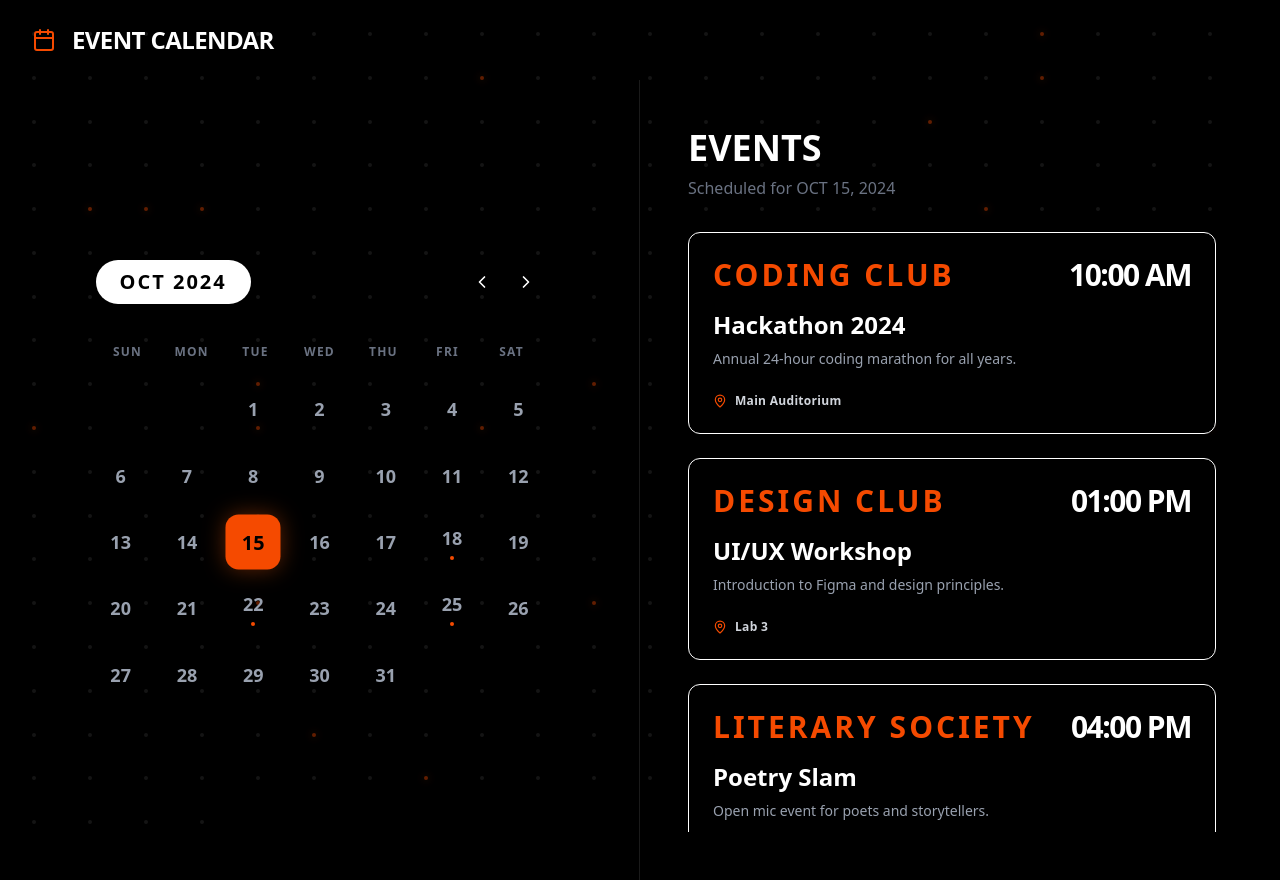
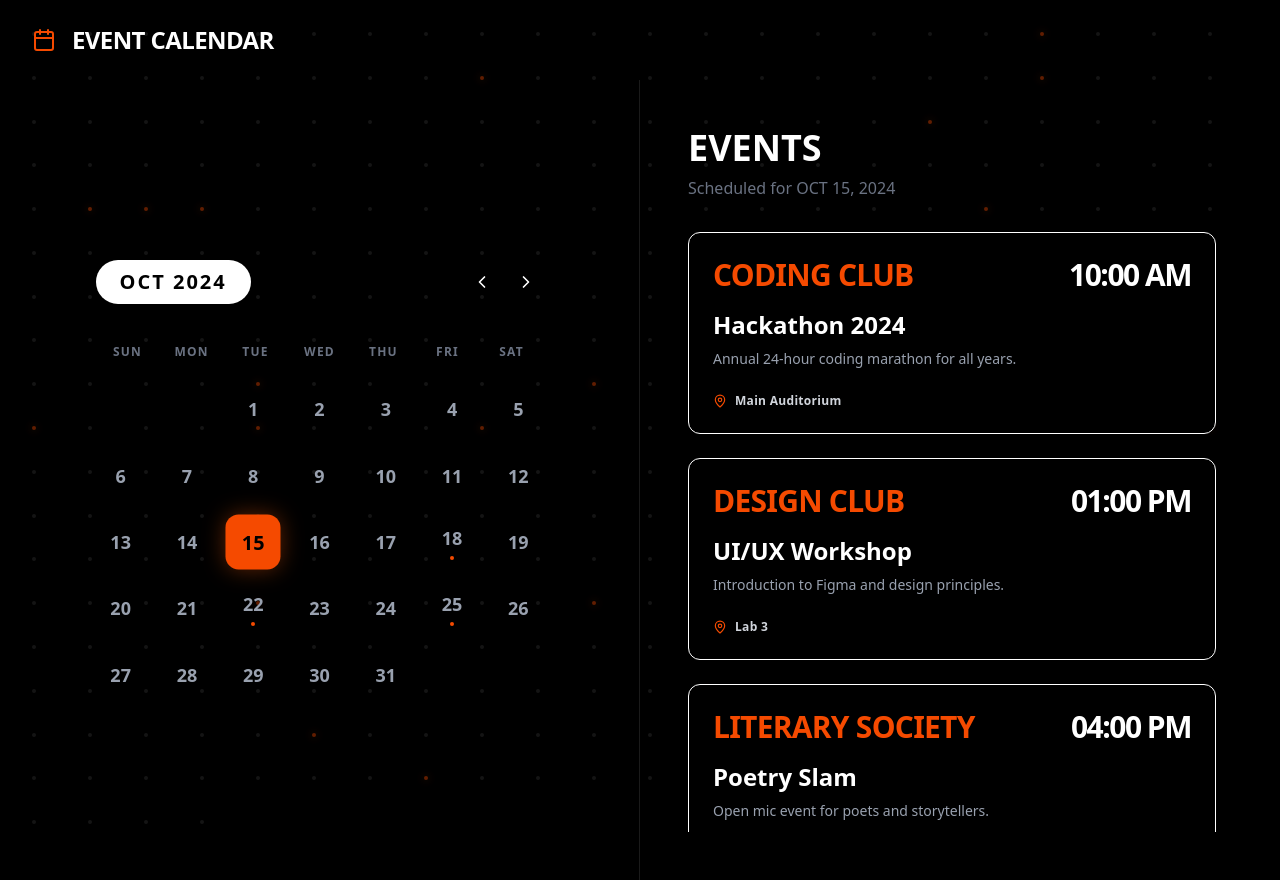
Before and after one commit to Arty-001-coder/Eventgate, a Next.js app: page /club/calender in a window 1280 px wide. Built offline with nearby package versions, Linux system fonts and the light colour scheme.

Commit message:
another minor ui fix in calender

```diff
--- a/app/club/calender/page.tsx
+++ b/app/club/calender/page.tsx
@@ -199,7 +199,7 @@ export default function CalendarPage() {
                        filteredEvents.map((event) => (
                            <div key={event.id} className="anim-event-card p-6 bg-black border border-white rounded-xl hover:border-orange-600 transition-colors group">
                                 <div className="flex justify-between items-start mb-4">
-                                    <span className="text-3xl font-bold tracking-widest text-orange-600 uppercase">
+                                    <span className="text-3xl font-bold tracking-tight text-orange-600 uppercase">
                                         {event.club}
                                     </span>
                                     <span className="text-3xl font-bold tracking-tighter text-white">
```
